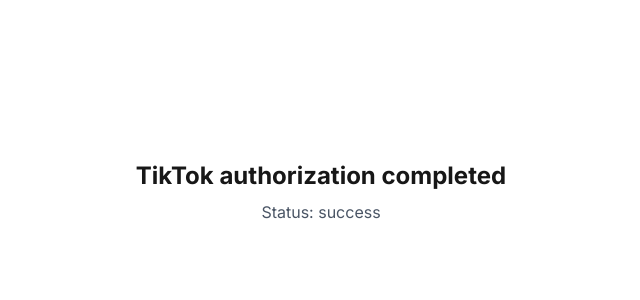
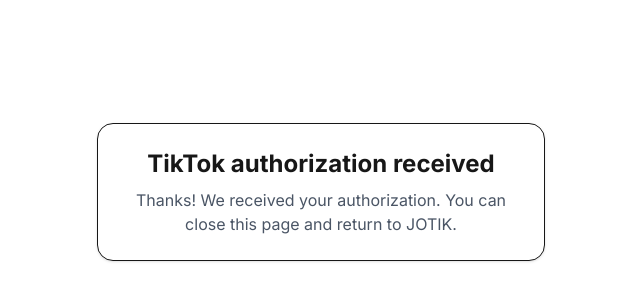
Before and after one commit to JOTIK1/jotik, a Next.js app: page /auth/success in a window 1280 px wide. Shown: the part 208-508 px from the top of the page, without its empty margins (319-959 px from the left). Built offline with nearby package versions, Linux system fonts and the light colour scheme.

Commit message:
Fix auth success build on Vercel (useSearchParams + suspense)

```diff
--- a/src/app/auth/success/page.tsx
+++ b/src/app/auth/success/page.tsx
@@ -1,23 +1,14 @@
 export const dynamic = "force-dynamic";
-
-import dynamicImport from "next/dynamic";
-import { Suspense } from "react";
-
-const SuccessClient = dynamicImport(
-  () => import("./SuccessClient"),
-  { ssr: false }
-);
 
 export default function SuccessPage() {
   return (
-    <Suspense
-      fallback={
-        <div className="min-h-screen flex items-center justify-center text-gray-500">
-          Loading...
-        </div>
-      }
-    >
-      <SuccessClient />
-    </Suspense>
+    <main className="min-h-screen flex items-center justify-center p-6">
+      <div className="w-full max-w-md rounded-2xl border bg-white p-6 text-center shadow-sm">
+        <h1 className="text-2xl font-bold mb-2">TikTok authorization received</h1>
+        <p className="text-gray-600">
+          Thanks! We received your authorization. You can close this page and return to JOTIK.
+        </p>
+      </div>
+    </main>
   );
 }
```
